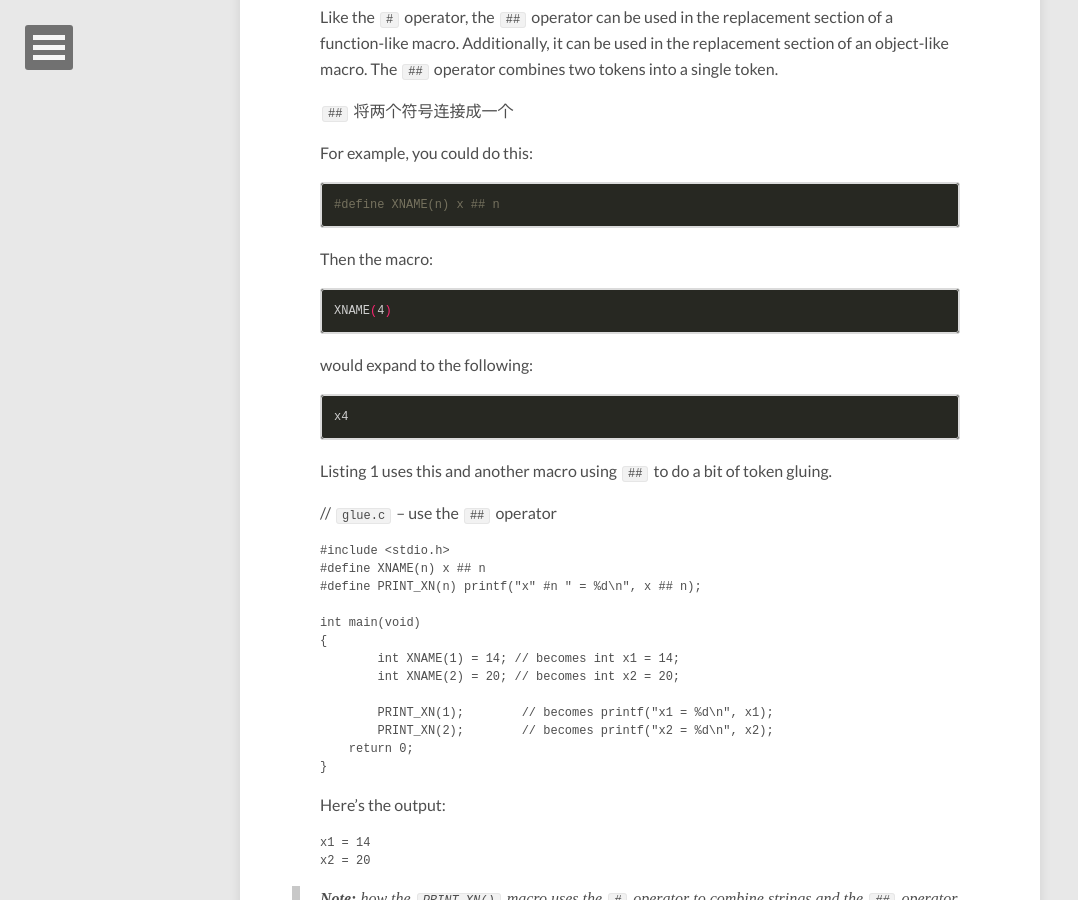
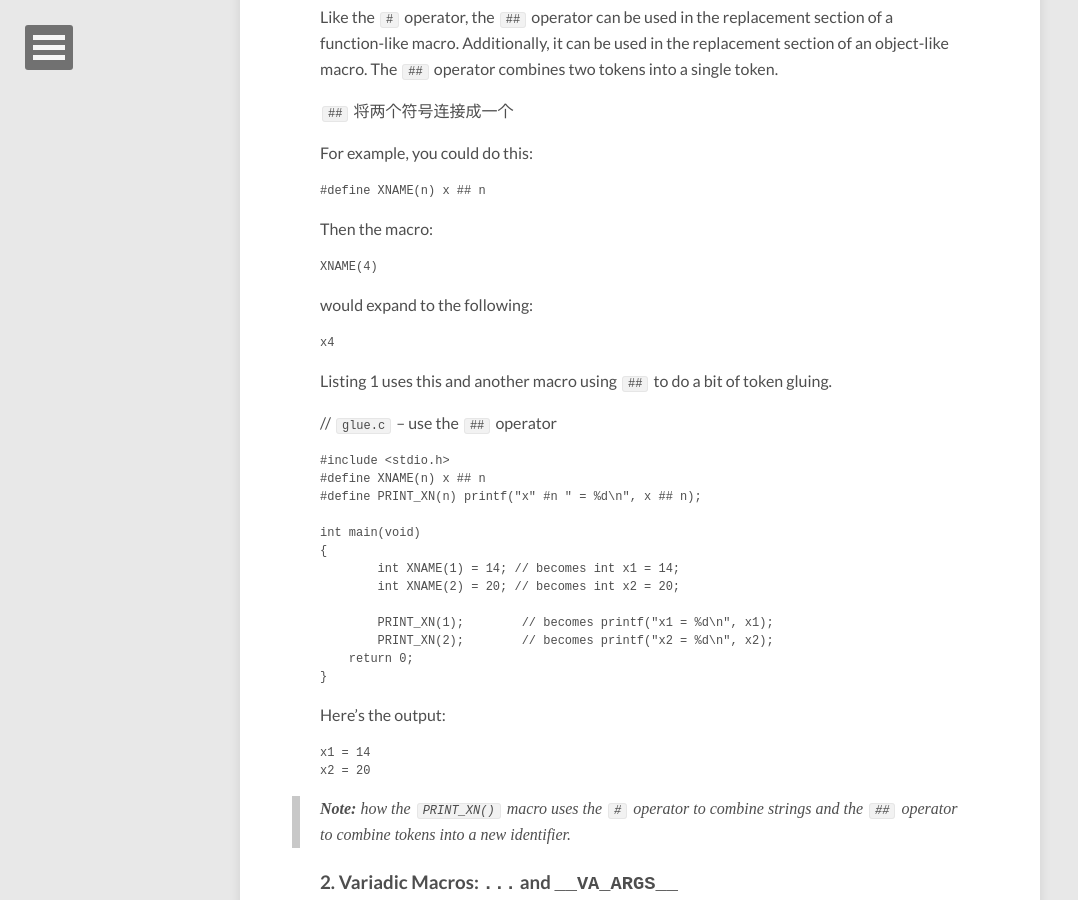
Before and after one commit to zhe-sun/zhe-sun.github.io, a Jekyll site: the page built from _posts/2016-12-10-C-VA_ARGS macros.md, in a window 1280 px wide and 900 px high, scrolled down 666 px. Shown: the whole window, without its empty margins (0-1078 px from the left). Built offline with Jekyll 4.4.1, drawn with Linux system fonts in a browser that asks for light colours; nearby versions of some CDN libraries; comment, search, counter and statistics services are not loaded.

````diff
--- a/_posts/2016-12-10-C-VA_ARGS macros.md
+++ b/_posts/2016-12-10-C-VA_ARGS macros.md
@@ -23,19 +23,19 @@
 
 For example, you could do this:
 
-```shell
+```C
 #define XNAME(n) x ## n
 ```
 
 Then the macro:
 
-```shell
+```C
 XNAME(4)
 ```
 
 would expand to the following:
 
-```shell
+```C
 x4
 ```
 Listing 1 uses this and another macro using `##` to do a bit of token gluing.
````
